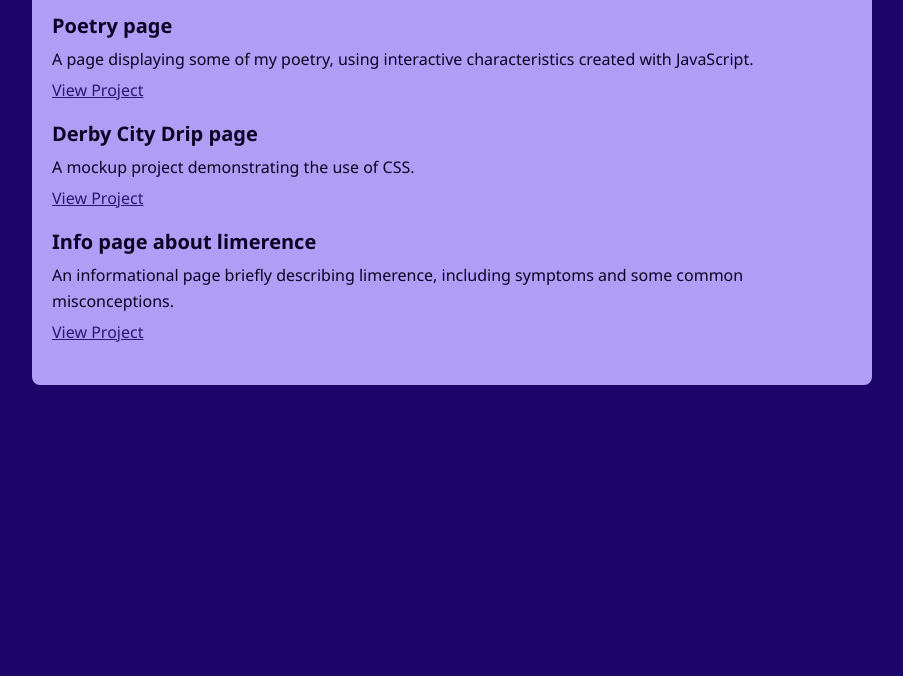
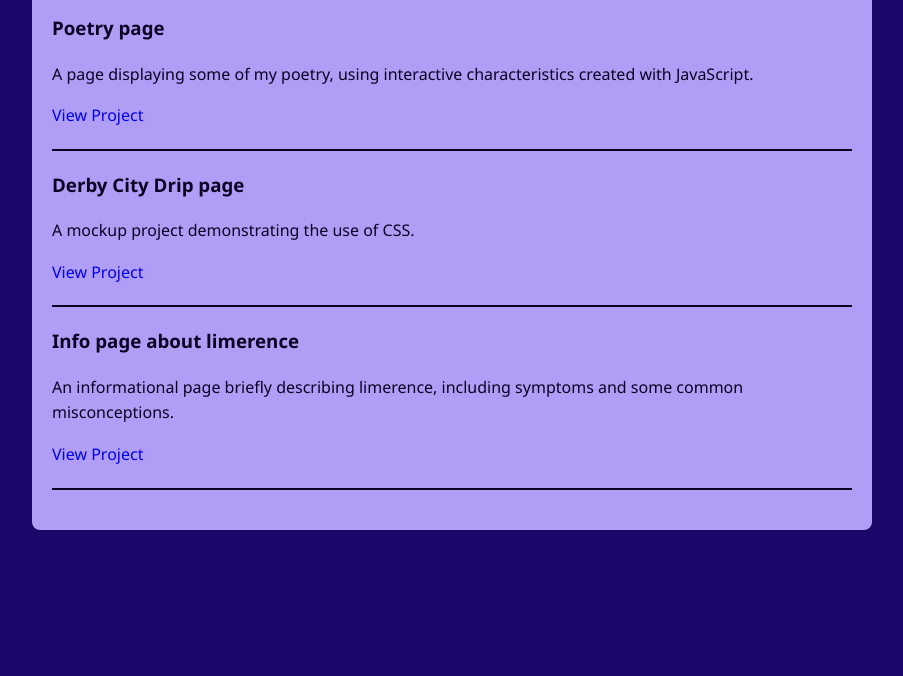
Before and after one commit to AirenMarie/AirenMarie.github.io, a plain HTML site: page projects.html in a window 1280 px wide. Shown: the part 124-800 px from the top of the page, without its empty margins (188-1091 px from the left). Drawn offline with Linux system fonts and the light colour scheme.

Commit message:
add project class to divs

```diff
--- a/projects.html
+++ b/projects.html
@@ -4,43 +4,43 @@
     <meta charset="UTF-8" />
     <meta name="viewport" content="width=device-width, initial-scale=1.0" />
     <title>Projects</title>
-    <link rel="stylesheet" href="styles.css" />
+    <link rel="stylesheet" href="css/index.css" />
   </head>
   <body>
     <main class="container">
       <h1 id="project-header">Projects</h1>
       <section class="section">
-        <div class="item">
+        <div class="project">
           <h3>Poetry page</h3>
           <p>
             A page displaying some of my poetry, using interactive
             characteristics created with JavaScript.
           </p>
           <a
-            class="project-link"
+            class="project-page-link"
             href="https://github.com/AirenMarie/poetry-site"
             target="_blank"
             >View Project</a
           >
         </div>
-        <div class="item">
+        <div class="project">
           <h3>Derby City Drip page</h3>
           <p>A mockup project demonstrating the use of CSS.</p>
           <a
-            class="project-link"
+            class="project-page-link"
             href="https://github.com/AirenMarie/FEWD-CoffeeShop/tree/week1"
             target="_blank"
             >View Project</a
           >
         </div>
-        <div class="item">
+        <div class="project">
           <h3>Info page about limerence</h3>
           <p>
             An informational page briefly describing limerence, including
             symptoms and some common misconceptions.
           </p>
           <a
-            class="project-link"
+            class="project-page-link"
             href="https://github.com/AirenMarie/limerence-page"
             target="_blank"
             >View Project</a
```
